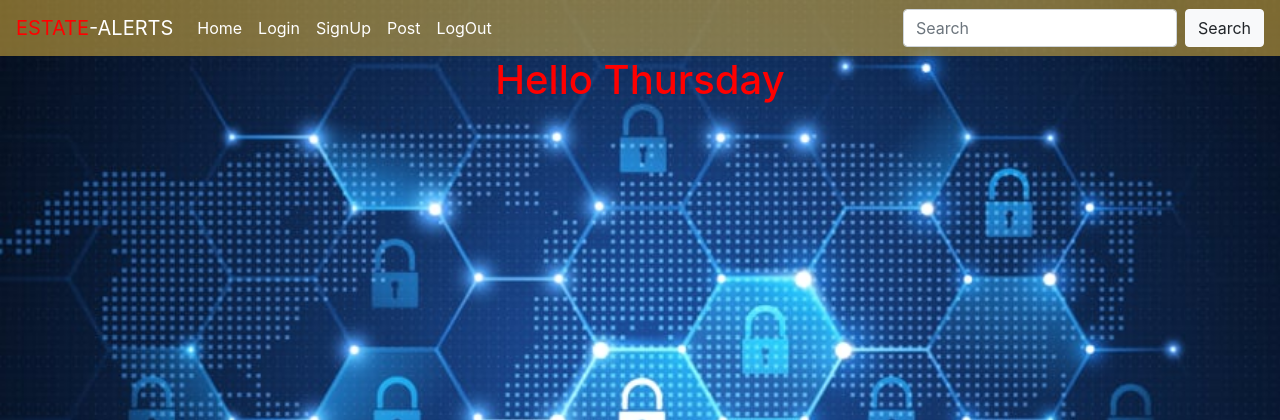
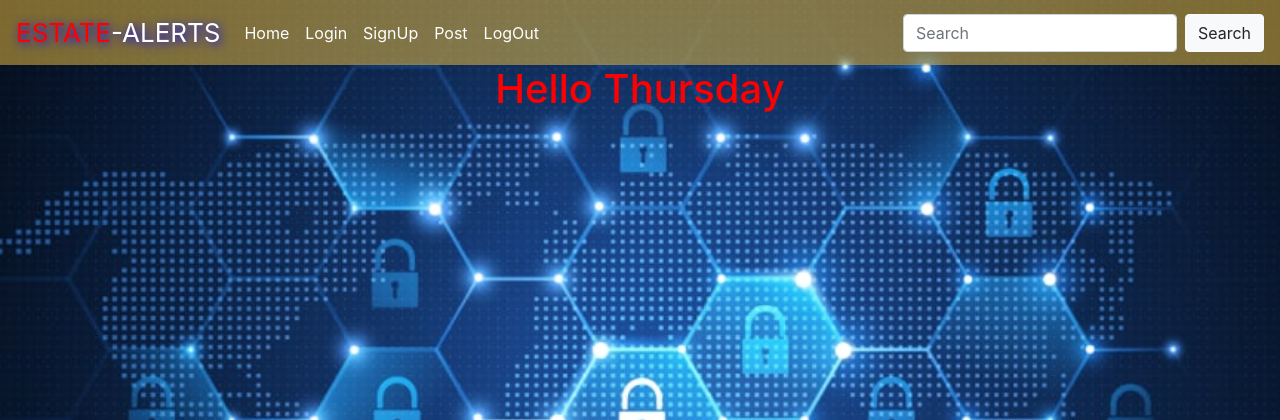
Before and after one commit to JosephKinyua/ESTATE_ALERT, a Django app: page / in a window 1280 px wide. Shown: the top 420 px of the page. Run offline with Django 3.2, Linux system fonts and the light colour scheme; some libraries are stand-ins or nearby versions.

Commit message:
make imports for the form

```diff
--- /dev/null
+++ b/alerts/form.py
@@ -0,0 +1,4 @@
+
+from django import forms
+from .models import Business, Post, Profile
+from django.contrib.auth.models import User
--- a/alerts/templates/navbar.html
+++ b/alerts/templates/navbar.html
@@ -1,6 +1,6 @@
 <div class="navigation" style="background-color:rgb(243, 196, 67, 0.5);">
     <nav class="navbar navbar-expand-lg navbar-light">
-        <a class="navbar-brand"style="color:white;" href="/"><span style="color:red;" >ESTATE</span>-ALERTS</a>
+        <a class="navbar-brand"style="color:white;text-shadow: 2px 2px 10px blue;font-size:26px;" href="/"><span style="color:red;font-size:26px;text-shadow: 2px 2px 10px blue;" >ESTATE</span>-ALERTS</a>
         <button class="navbar-toggler" type="button" data-toggle="collapse" data-target="#navbarTogglerDemo02" aria-controls="navbarTogglerDemo02" aria-expanded="false" aria-label="Toggle navigation">
       <span class="navbar-toggler-icon"></span>
     </button>
```
Also changed, not shown: alerts/migrations/0001_initial.py (added).
